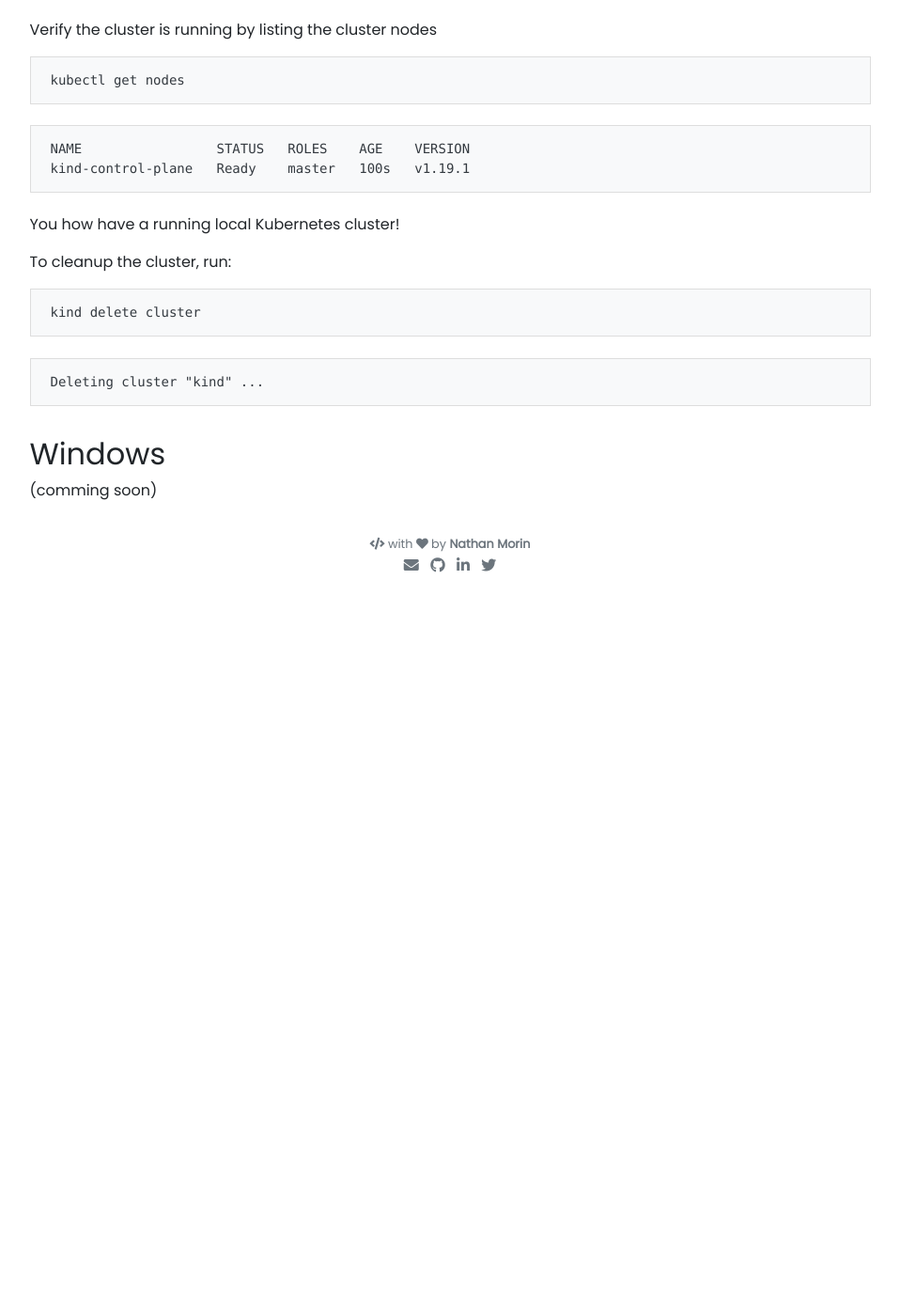
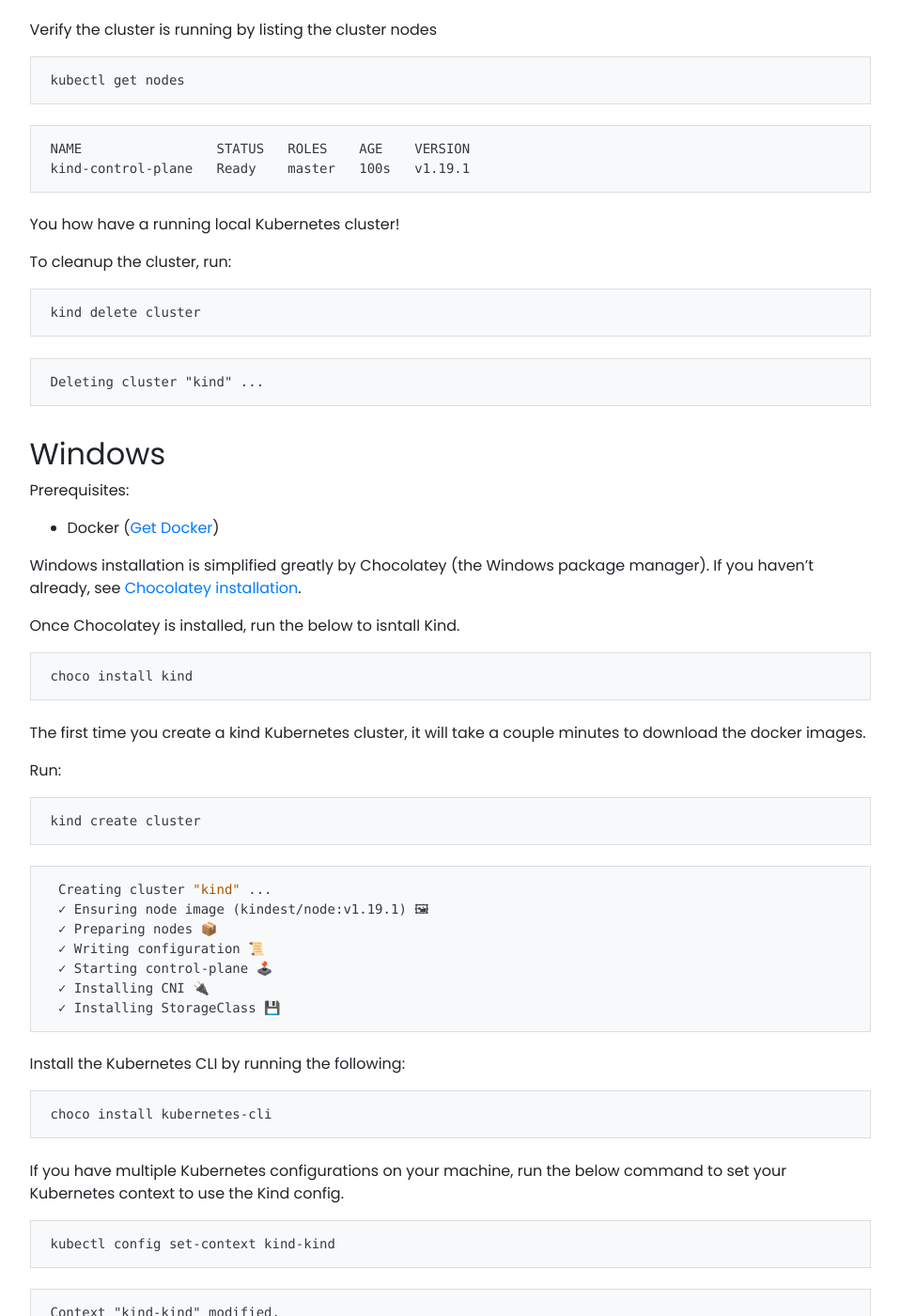
Before and after one commit to nathanamorin/nathanamorin.github.io, a Jekyll site: the page built from _posts/2021-01-10-kind-intro.md, in a window 1280 px wide and 1400 px high, scrolled down 3372 px. Shown: the whole window at 94% size, without its empty margins (161-1119 px from the left). Built offline with Jekyll 4.4.1, drawn with Linux system fonts in a browser that asks for light colours; nearby versions of some CDN libraries; our own code applies the rules of GitHub Pages for plain Markdown files; before the commit the page ends 4002 px from its top, so only the background shows below that; some of the changed text lies outside the part shown.

Commit message:
Update 2021-01-10-kind-intro.md

````diff
--- a/_posts/2021-01-10-kind-intro.md
+++ b/_posts/2021-01-10-kind-intro.md
@@ -149,4 +149,63 @@
 
 ## Windows
 
-(comming soon)
+Prerequisites:
++ Docker ([Get Docker](https://docs.docker.com/get-docker/))
+
+Windows installation is simplified greatly by Chocolatey (the Windows package manager).  If you haven't already, see [Chocolatey installation](./windows-chocolatey).
+
+Once Chocolatey is installed, run the below to isntall Kind.
+
+```
+choco install kind
+```
+
+The first time you create a kind Kubernetes cluster, it will take a couple minutes to download the docker images.
+
+Run:
+```bash
+kind create cluster
+```
+ ```bash
+ Creating cluster "kind" ...
+ ✓ Ensuring node image (kindest/node:v1.19.1) 🖼
+ ✓ Preparing nodes 📦
+ ✓ Writing configuration 📜
+ ✓ Starting control-plane 🕹️
+ ✓ Installing CNI 🔌
+ ✓ Installing StorageClass 💾
+ ```
+
+
+Install the Kubernetes CLI by running the following:
+```
+choco install kubernetes-cli
+```
+
+If you have multiple Kubernetes configurations on your machine, run the below command to set your Kubernetes context to use the Kind config.
+```
+kubectl config set-context kind-kind
+```
+```
+Context "kind-kind" modified.
+```
+
+
+Verify the cluster is running by listing the cluster nodes
+```
+kubectl get nodes
+```
+```
+NAME                 STATUS   ROLES    AGE    VERSION
+kind-control-plane   Ready    master   100s   v1.19.1
+```
+
+You how have a running local Kubernetes cluster!
+
+To cleanup the cluster, run:
+```
+kind delete cluster
+```
+```
+Deleting cluster "kind" ...
+```
````
